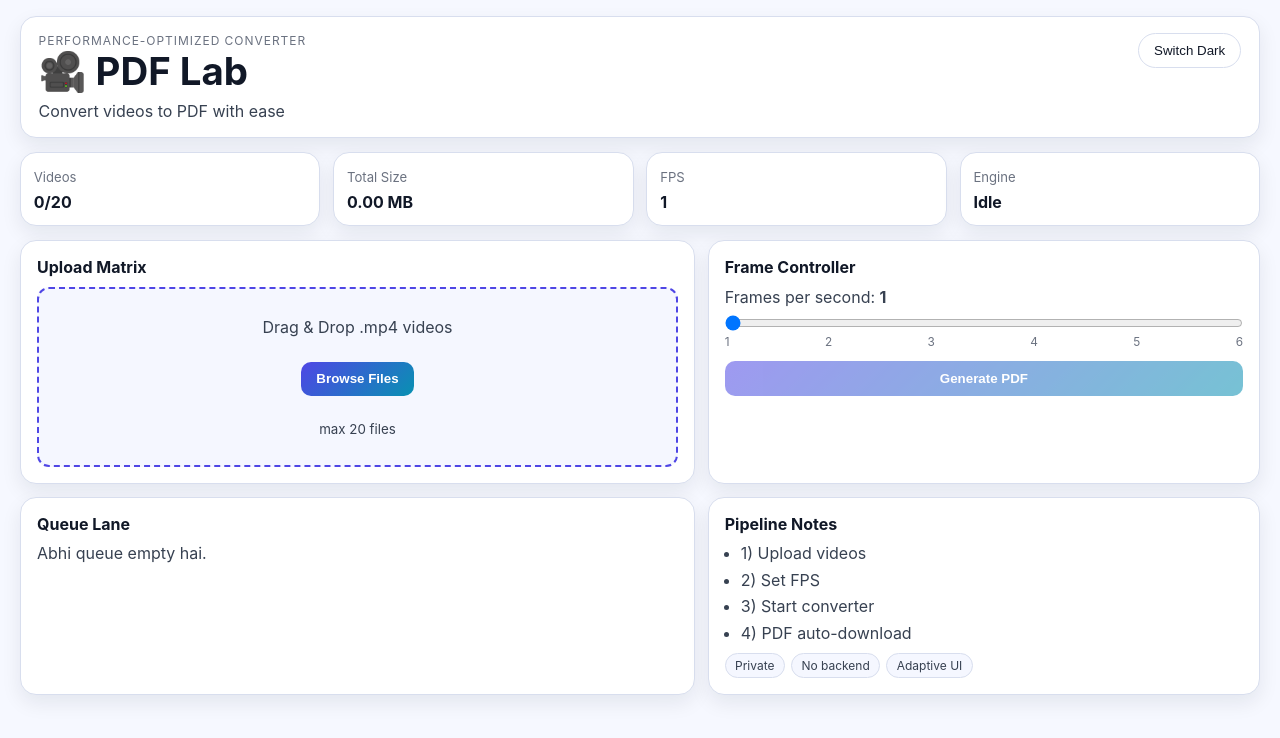
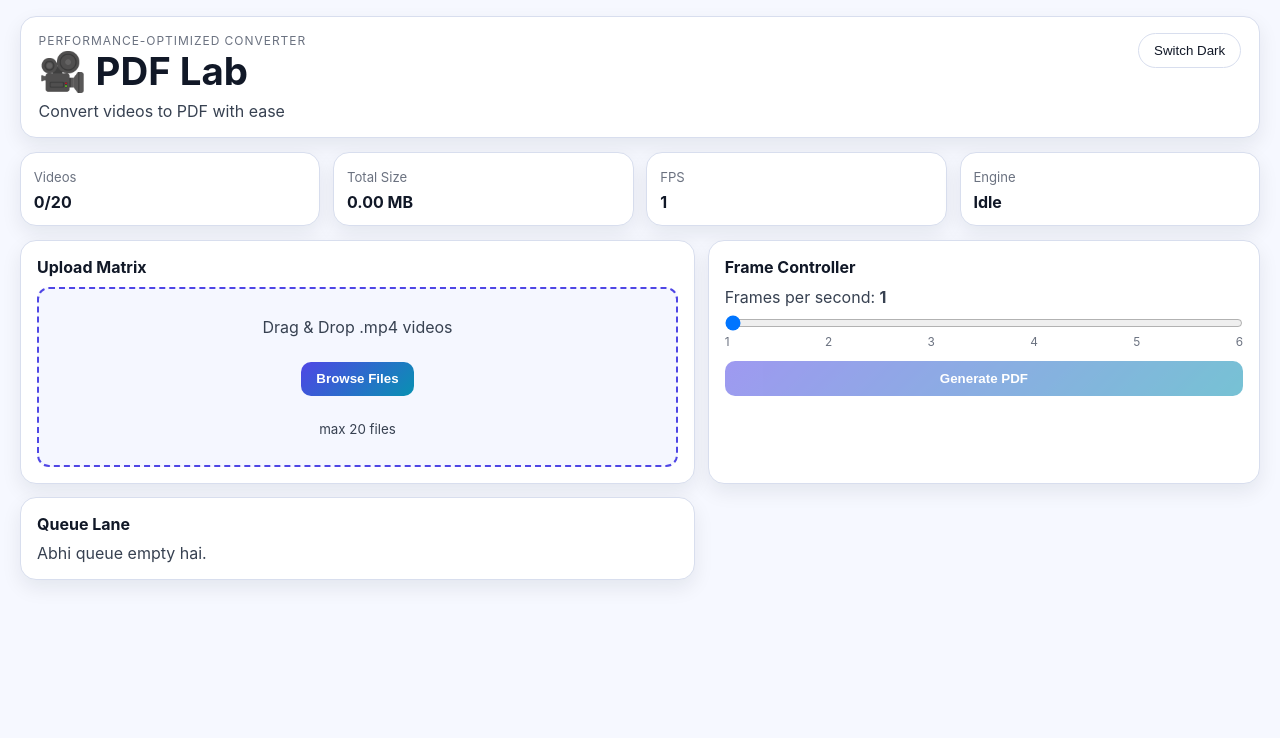
Before and after one commit to arvindg4u/video-to-pdf-converter, a React (Vite) app: page / in a window 1280 px wide. Shown: the top 738 px of the page. Built offline with nearby package versions, Linux system fonts and the light colour scheme.

Commit message:
Remove status panel card

```diff
--- a/src/App.css
+++ b/src/App.css
@@ -73,15 +73,13 @@ h1 {
   grid-template-columns: 1.1fr 0.9fr;
   grid-template-areas:
     'upload controls'
-    'queue status'
-    'feedback feedback';
+    'queue feedback';
   gap: 0.8rem;
 }
 
 .upload-panel,
 .controls-panel,
 .queue-panel,
-.status-panel,
 .feedback-panel {
   padding: 1rem;
 }
@@ -89,7 +87,6 @@ h1 {
 .upload-panel { grid-area: upload; }
 .controls-panel { grid-area: controls; }
 .queue-panel { grid-area: queue; }
-.status-panel { grid-area: status; }
 .feedback-panel { grid-area: feedback; display: grid; gap: 0.45rem; }
 
 h2 {
@@ -141,8 +138,7 @@ h2 {
 .drop-zone small,
 .live-progress p,
 .muted,
-.queue-item small,
-.status-panel li {
+.queue-item small {
   color: var(--text-soft);
 }
 
@@ -203,28 +199,6 @@ h2 {
   flex-shrink: 0;
 }
 
-.status-panel ul {
-  padding-left: 1rem;
-  display: grid;
-  gap: 0.4rem;
-}
-
-.tags {
-  margin-top: 0.65rem;
-  display: flex;
-  gap: 0.4rem;
-  flex-wrap: wrap;
-}
-
-.tags span {
-  border: 1px solid var(--border-soft);
-  border-radius: 999px;
-  padding: 0.25rem 0.58rem;
-  font-size: 0.75rem;
-  background: var(--surface-muted);
-  color: var(--text-soft);
-}
-
 .notice {
   border: 1px solid var(--border-soft);
   border-radius: 9px;
@@ -245,7 +219,7 @@ h2 {
   .kpi-grid { grid-template-columns: repeat(2, minmax(0, 1fr)); }
   .layout-grid {
     grid-template-columns: 1fr;
-    grid-template-areas: 'upload' 'controls' 'queue' 'status' 'feedback';
+    grid-template-areas: 'upload' 'controls' 'queue' 'feedback';
   }
 }
 
--- a/src/App.jsx
+++ b/src/App.jsx
@@ -305,17 +305,6 @@ function App() {
           )}
         </section>
 
-        <section className="status-panel panel">
-          <h2>Pipeline Notes</h2>
-          <ul>
-            <li>1) Upload videos</li>
-            <li>2) Set FPS</li>
-            <li>3) Start converter</li>
-            <li>4) PDF auto-download</li>
-          </ul>
-          <div className="tags"><span>Private</span><span>No backend</span><span>Adaptive UI</span></div>
-        </section>
-
         {(progress || error) && (
           <section className="feedback-panel panel">
             {progress && <div className="notice ok">{progress}</div>}
```
